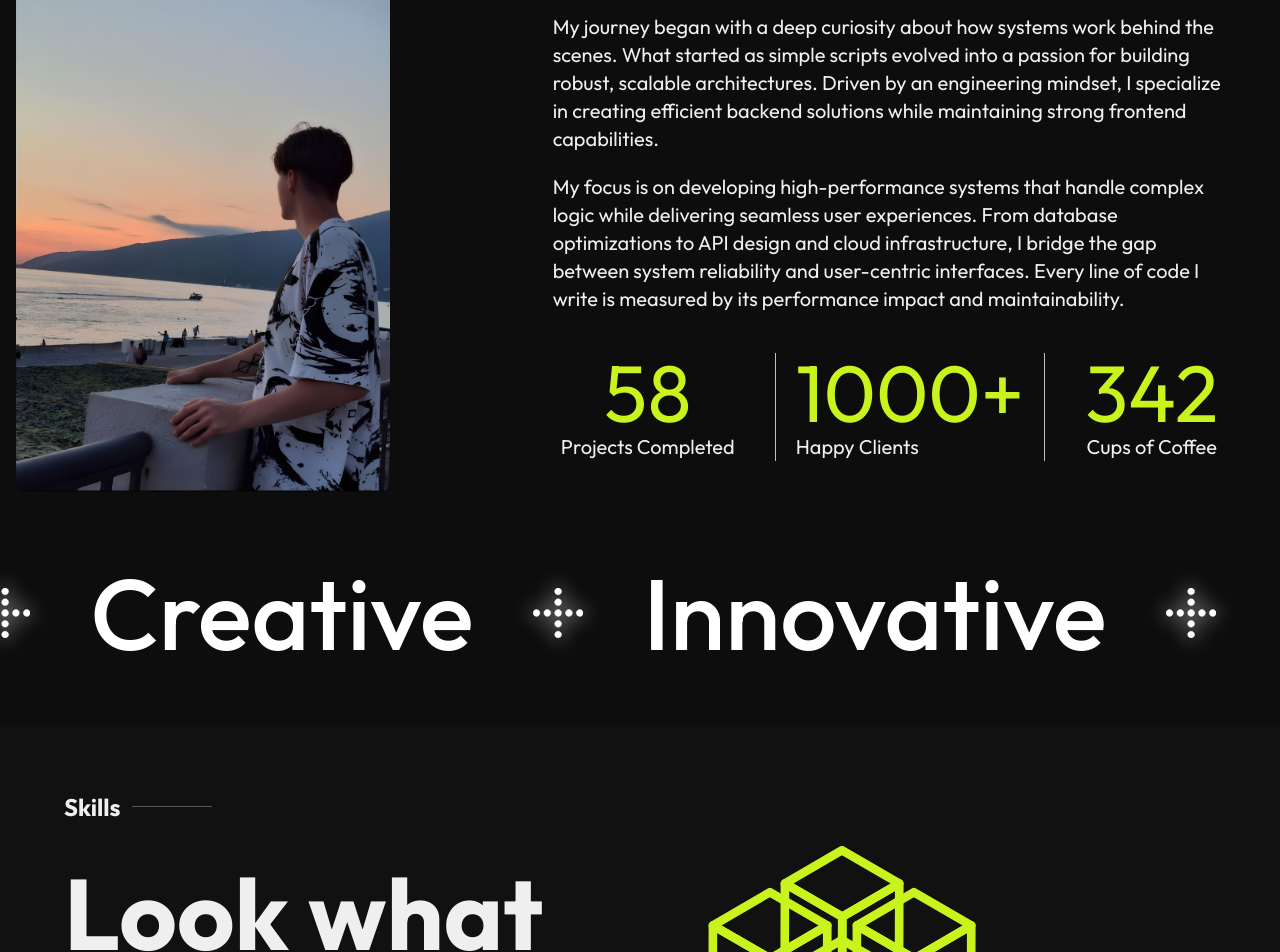
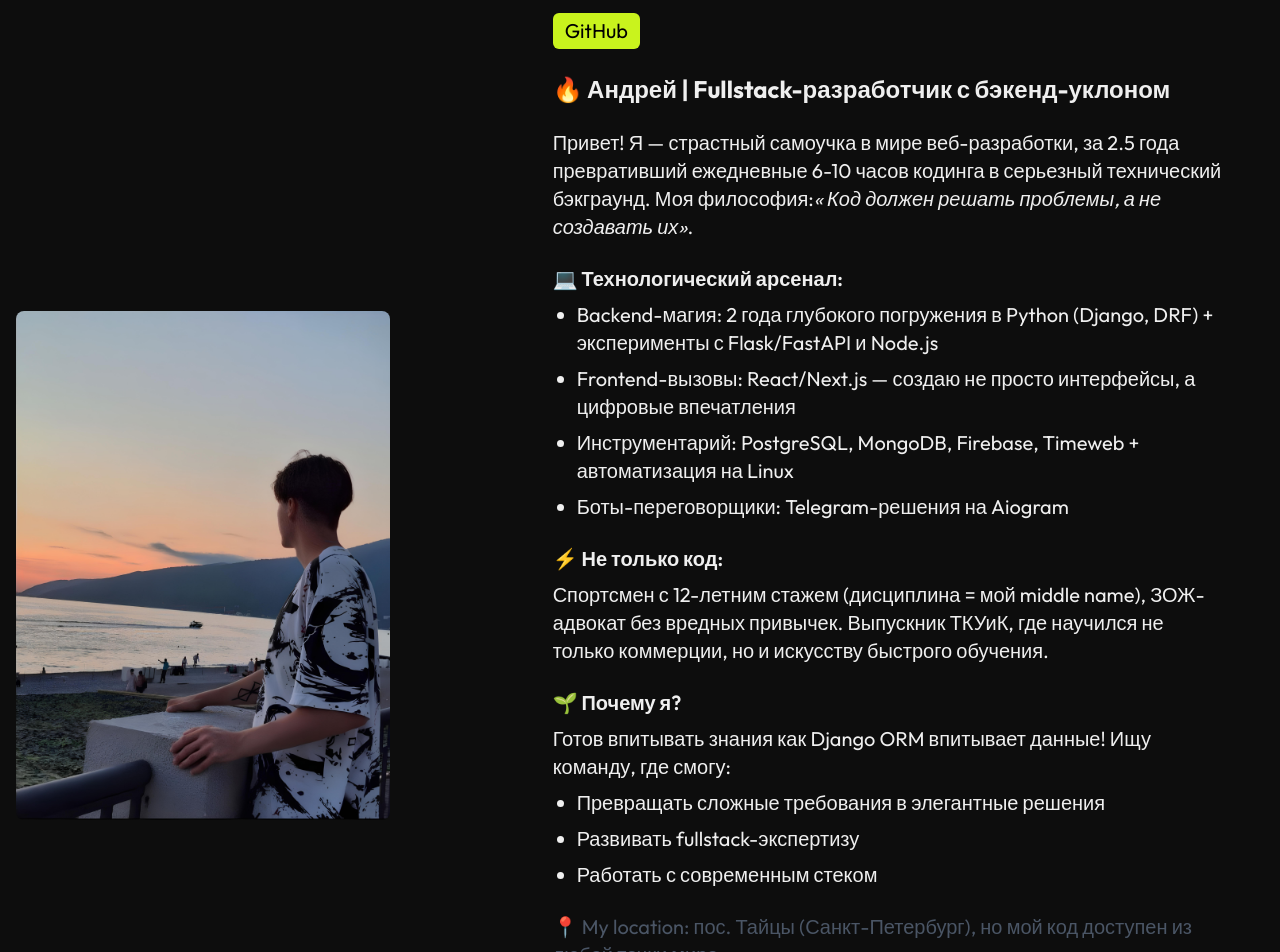
Before and after one commit to unrealchayka/main-portfolio, a Next.js app: page / in a window 1280 px wide. Shown: the part 1460-2412 px from the top of the page. Built offline with nearby package versions, Linux system fonts and the light colour scheme.

Commit message:
add animations

```diff
--- a/app/components/Header.tsx
+++ b/app/components/Header.tsx
@@ -99,7 +99,7 @@ export const Header = () => {
                         height={100}
                         alt="Website logo"
                     />
-                    <span className="hidden sm:inline">My logo</span>
+                    <span className="hidden sm:inline">The Best Portfolio</span>
                 </div>
 
                 <nav className="hidden md:block">
--- /dev/null
+++ b/app/components/TypingText.tsx
@@ -0,0 +1,123 @@
+import { motion } from 'framer-motion';
+import { useInView } from 'react-intersection-observer';
+import Link from 'next/link';
+
+const fadeIn = {
+  hidden: { opacity: 0, y: 20 },
+  visible: { opacity: 1, y: 0, transition:{duration: 1} }
+};
+
+const staggerContainer = {
+  visible: {
+    transition: {
+      staggerChildren: 0.1
+    }
+  }
+};
+
+const fadeInItem = {
+  hidden: { opacity: 0, y: 10 },
+  visible: { opacity: 1, y: 0 }
+};
+
+const ProfileSection = () => {
+  const [ref, inView] = useInView({
+    triggerOnce: true,
+    threshold: 0.1,
+  });
+
+  const techItems = [
+    "Backend-магия: 2 года глубокого погружения в Python (Django, DRF) + эксперименты с Flask/FastAPI и Node.js",
+    "Frontend-вызовы: React/Next.js — создаю не просто интерфейсы, а цифровые впечатления",
+    "Инструментарий: PostgreSQL, MongoDB, Firebase, Timeweb + автоматизация на Linux",
+    "Боты-переговорщики: Telegram-решения на Aiogram"
+  ];
+
+  const whyMeItems = [
+    "Превращать сложные требования в элегантные решения",
+    "Развивать fullstack-экспертизу",
+    "Работать с современным стеком"
+  ];
+
+  return (
+    <motion.div
+      ref={ref}
+      initial="hidden"
+      animate={inView ? "visible" : "hidden"}
+      variants={staggerContainer}
+      className="text-sm sm:text-base md:text-lg lg:text-xl space-y-6"
+    >
+      <motion.div variants={fadeIn} className="flex items-center gap-2">
+        <Link
+          href="https://github.com/unrealchayka"
+          target="_blank"
+          rel="noopener noreferrer"
+          className="text-black transition-colors bg-[#C9F31D] hover:text-[#C9F31D] hover:bg-transparent rounded-md px-3 py-1 "
+        >
+          <motion.span whileHover={{ scale: 1.05 }}>
+            GitHub
+          </motion.span>
+        </Link>
+      </motion.div>
+
+      <motion.h1 variants={fadeIn} className="text-2xl font-bold">
+        🔥 Андрей | Fullstack-разработчик с бэкенд-уклоном
+      </motion.h1>
+
+      <motion.section variants={fadeIn} className="space-y-6">
+        <motion.p variants={fadeIn}>
+          Привет! Я — страстный самоучка в мире веб-разработки, за 2.5 года превративший ежедневные 6-10 часов кодинга в серьезный технический бэкграунд. Моя философия:
+          <q className="italic"> Код должен решать проблемы, а не создавать их</q>.
+        </motion.p>
+
+        <motion.div variants={fadeIn}>
+          <h2 className="text-xl font-semibold mb-2">💻 Технологический арсенал:</h2>
+          <motion.ul className="list-disc pl-6 space-y-2">
+            {techItems.map((item, index) => (
+              <motion.li
+                key={index}
+                variants={fadeInItem}
+                custom={index}
+              >
+                {item}
+              </motion.li>
+            ))}
+          </motion.ul>
+        </motion.div>
+      </motion.section>
+
+      <motion.section variants={fadeIn} className="space-y-6">
+        <div>
+          <h2 className="text-xl font-semibold mb-2">⚡ Не только код:</h2>
+          <motion.p variants={fadeIn}>
+            Спортсмен с 12-летним стажем (дисциплина = мой middle name), ЗОЖ-адвокат без вредных привычек. Выпускник ТКУиК, где научился не только коммерции, но и искусству быстрого обучения.
+          </motion.p>
+        </div>
+
+        <div>
+          <h2 className="text-xl font-semibold mb-2">🌱 Почему я?</h2>
+          <motion.p variants={fadeIn} className="mb-2">
+            Готов впитывать знания как Django ORM впитывает данные! Ищу команду, где смогу:
+          </motion.p>
+          <motion.ul className="list-disc pl-6 space-y-2">
+            {whyMeItems.map((item, index) => (
+              <motion.li
+                key={index}
+                variants={fadeInItem}
+                custom={index}
+              >
+                {item}
+              </motion.li>
+            ))}
+          </motion.ul>
+        </div>
+      </motion.section>
+
+      <motion.div variants={fadeIn} className="text-gray-600">
+        📍 My location: пос. Тайцы (Санкт-Петербург), но мой код доступен из любой точки мира.
+      </motion.div>
+    </motion.div>
+  );
+};
+
+export default ProfileSection;
--- a/app/page.tsx
+++ b/app/page.tsx
@@ -5,6 +5,8 @@ import { Shadow } from "./components/Shadow";
 import InfiniteSlider from "./components/InfinitySlider";
 import { useEffect, useState } from "react";
 import Project from "./components/Project";
+import Link from "next/link";
+import ProfileSection from "./components/TypingText";
 
 export default function () {
   const [activeSection, setActiveSection] = useState('home');
@@ -12,7 +14,7 @@ export default function () {
   useEffect(() => {
     const handleScroll = () => {
       const sections = ['home', 'about', 'skills', 'projects', 'contacts'];
-      const scrollPosition = window.scrollY -300;
+      const scrollPosition = window.scrollY - 300;
 
       for (const section of sections) {
         const element = document.getElementById(section);
@@ -202,7 +204,7 @@ function About() {
       </div>
 
       <div className="container mx-auto px-4 sm:px-5% mt-16 sm:mt-24 md:mt-32 lg:mt-[200px]">
-        <div className="flex flex-col lg:flex-row items-center gap-8 xl:gap-[10%]">
+        <div className="flex flex-col lg:flex-row justify-center items-center gap-8 xl:gap-[10%]">
           <div className="w-full sm:w-4/5 md:w-2/3 lg:w-[30%] h-auto">
             <Image
               src='/hero.jpg'
@@ -215,15 +217,7 @@ function About() {
           </div>
 
           <div className="w-full lg:w-[60%] space-y-4 sm:space-y-5 p-4 sm:p-[3%]">
-            <p className="text-sm sm:text-base md:text-lg lg:text-xl">
-              My journey began with a deep curiosity about how systems work behind the scenes. What started as simple scripts evolved into a passion for building robust, scalable architectures.
-              Driven by an engineering mindset, I specialize in creating efficient backend solutions while maintaining strong frontend capabilities.
-            </p>
-
-            <p className="text-sm sm:text-base md:text-lg lg:text-xl">
-              My focus is on developing high-performance systems that handle complex logic while delivering seamless user experiences.
-              From database optimizations to API design and cloud infrastructure, I bridge the gap between system reliability and user-centric interfaces. Every line of code I write is measured by its performance impact and maintainability.
-            </p>
+            <ProfileSection />
 
             <div className="flex flex-col sm:flex-row justify-center items-center gap-4 sm:gap-6 md:gap-10 mt-8 sm:mt-10">
               <div className="text-center">
@@ -354,7 +348,7 @@ function Projects() {
   ];
 
   return (
-    <section id="projects" className="container px-5 py-10 mx-auto my-5 md:my-10 rounded-md bg-gray-200 text-gray-900">
+    <section id="projects" className="container px-5 py-10 mx-auto my-5 md:my-10 rounded-md bg-gray-400 text-gray-900">
       <h2 className="text-2xl sm:text-3xl md:text-4xl lg:text-5xl xl:text-6xl font-bold mb-8 md:mb-12">
         Projects
       </h2>
--- a/package.json
+++ b/package.json
@@ -9,10 +9,12 @@
     "lint": "next lint"
   },
   "dependencies": {
+    "framer-motion": "^12.23.12",
     "motion": "^12.22.0",
     "next": "^15.3.4",
     "react": "^19.1.0",
-    "react-dom": "^19.1.0"
+    "react-dom": "^19.1.0",
+    "react-intersection-observer": "^9.16.0"
   },
   "devDependencies": {
     "@tailwindcss/postcss": "^4",
```
Also changed, not shown: public/figure.png (added), 1 other file (tests, documents, lock files or other folders).
